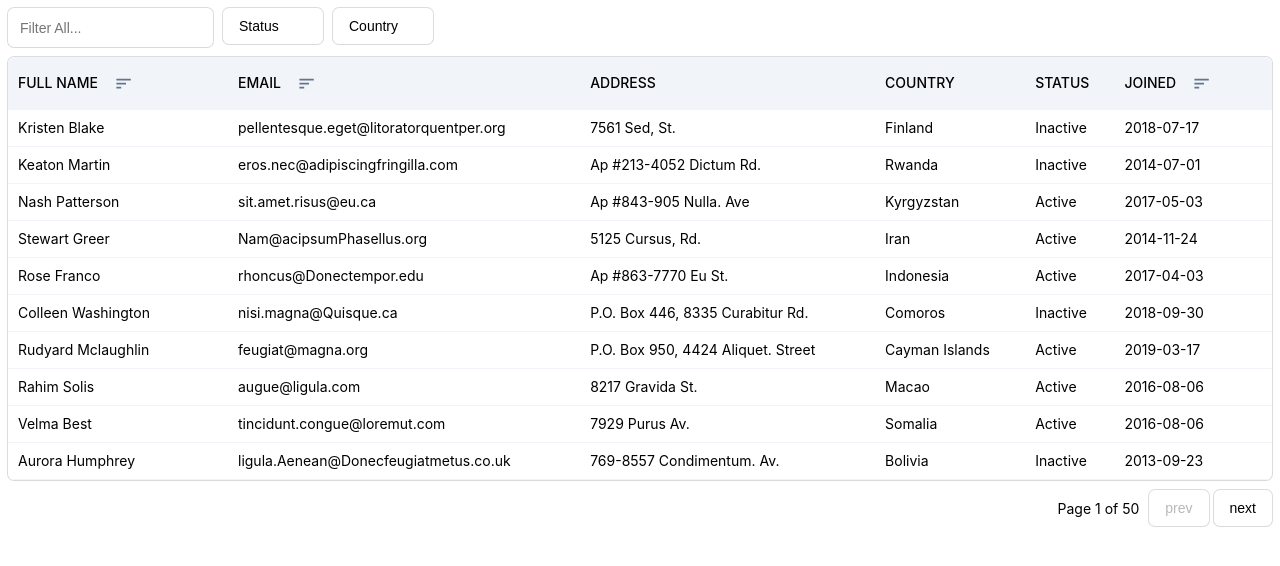
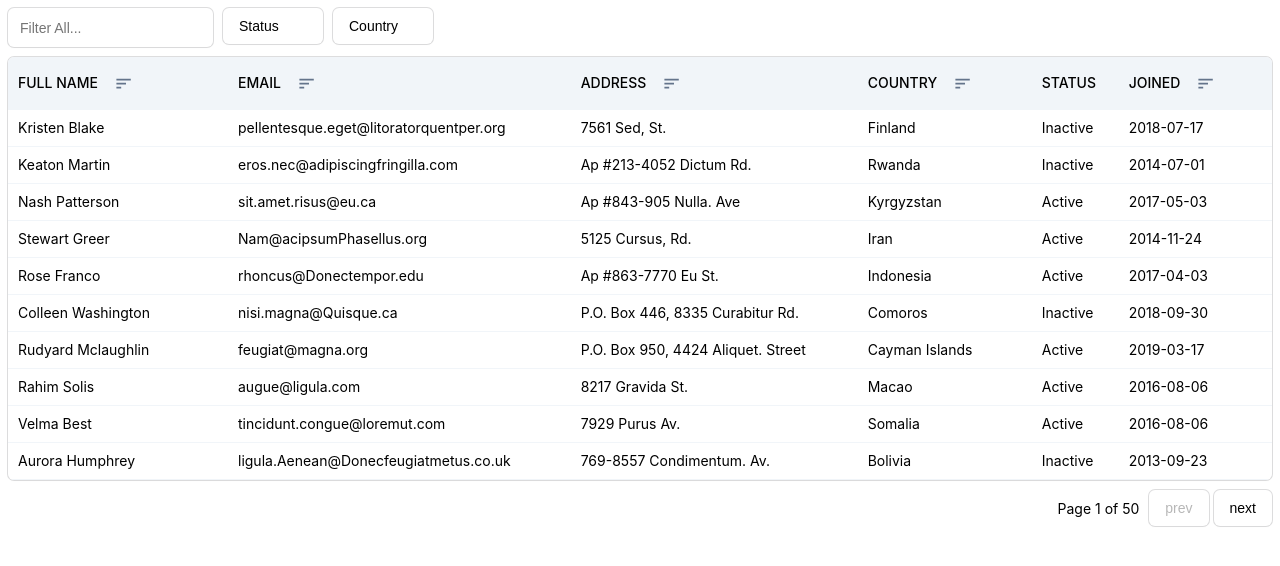
Before and after one commit to shirshak90/frontend-task, a React (Vite) app: page / in a window 1280 px wide. Shown: the top 566 px of the page. Built offline with nearby package versions, Linux system fonts and the light colour scheme.

Commit message:
added new column sorting

```diff
--- a/src/pages/users/components/users-column.tsx
+++ b/src/pages/users/components/users-column.tsx
@@ -22,14 +22,18 @@ export const columns: ColumnDef<IUser>[] = [
   },
   {
     accessorKey: "address",
-    header: "ADDRESS",
+    header: ({ column }) => (
+      <DataTableHeader column={column} title={"ADDRESS"} />
+    ),
     cell: ({ row }) => {
       return <span>{row.original.address}</span>;
     },
   },
   {
     accessorKey: "country",
-    header: "COUNTRY",
+    header: ({ column }) => (
+      <DataTableHeader column={column} title={"COUNTRY"} />
+    ),
     cell: ({ row }) => {
       return <span>{row.original.country}</span>;
     },
```
